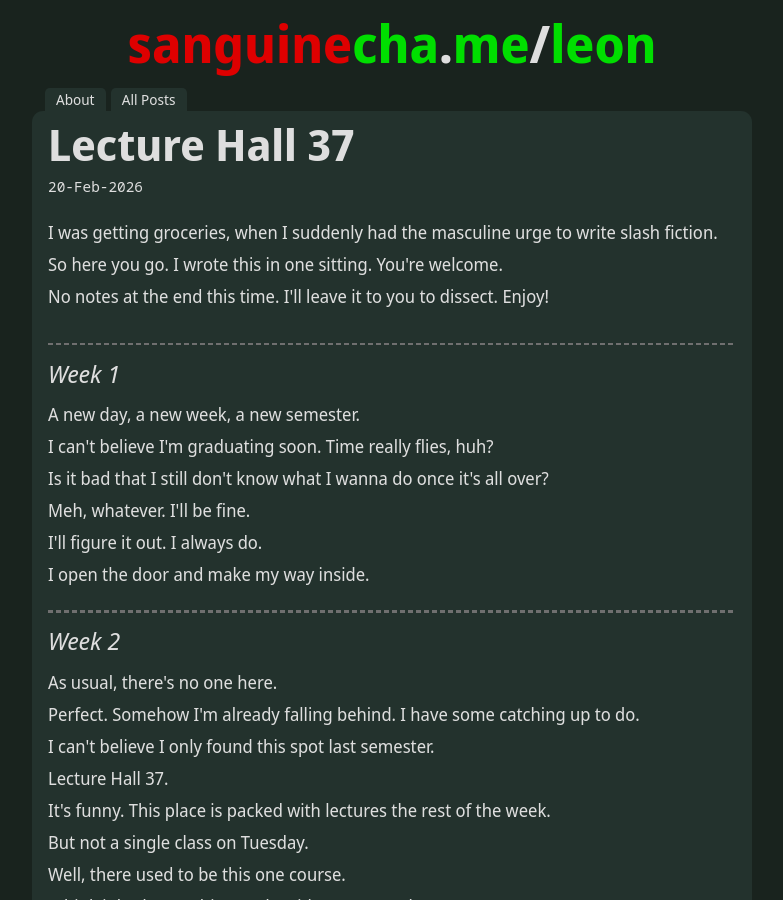
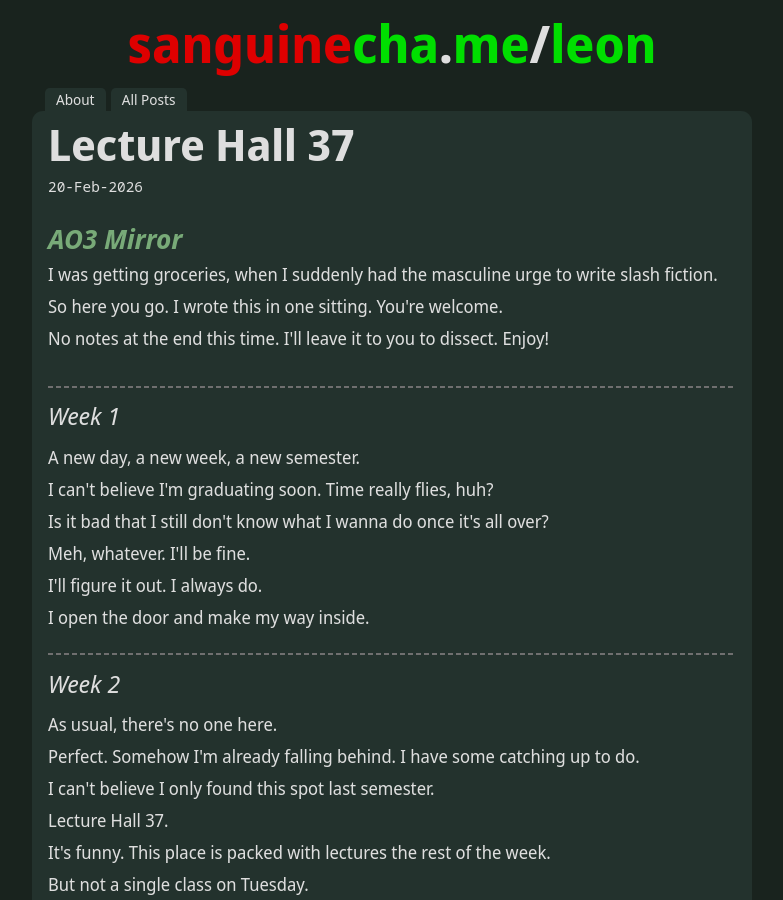
Before and after one commit to SanguineChameleon/sanguinechameleon.github.io, a Jekyll site: the page built from _posts/2026-02-20-lecture-hall-37.md, in a window 1280 px wide and 900 px high. Shown: the whole window, without its empty margins (248-1031 px from the left). Built offline with Jekyll 4.4.1, drawn with Linux system fonts in a browser that asks for light colours.

Commit message:
Add AO3 Mirror

```diff
--- a/_posts/2026-02-20-lecture-hall-37.md
+++ b/_posts/2026-02-20-lecture-hall-37.md
@@ -15,6 +15,8 @@ title: Lecture Hall 37
         font-style: italic;
     }
 </style>
+
+### [*AO3 Mirror*](https://archiveofourown.org/works/80888266)
 
 I was getting groceries, when I suddenly had the masculine urge to write slash fiction.
 
```
